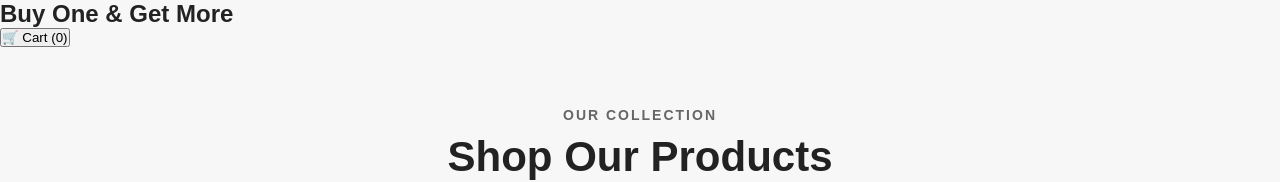
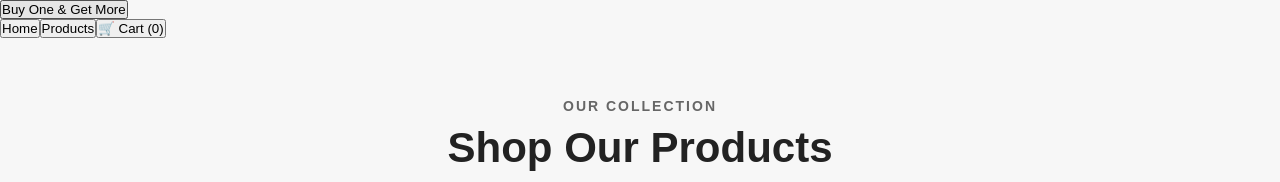
Before and after one commit to jessedavn1/buy-one-and-get-more-shop, a React app in the folder frontend/: page / in a window 1280 px wide. Shown: the top 182 px of the page. Built offline with nearby package versions, Linux system fonts and the light colour scheme; the HTML template or start-up script is replaced by a standard one.

Commit message:
Add store navigation

```diff
--- a/frontend/src/App.jsx
+++ b/frontend/src/App.jsx
@@ -8,20 +8,48 @@ function App() {
   const [showCart, setShowCart] = useState(false);
   const { cartCount } = useCart();
 
+  const handleHomeClick = () => {
+    setShowCart(false);
+  };
+
+  const handleCartClick = () => {
+    setShowCart(true);
+  };
+
   return (
     <main>
       <header className="store-header">
-        <div>
-          <h2>Buy One & Get More</h2>
-        </div>
-
         <button
           type="button"
-          className="cart-button"
-          onClick={() => setShowCart(!showCart)}
+          className="store-logo"
+          onClick={handleHomeClick}
         >
-          🛒 Cart ({cartCount})
+          Buy One & Get More
         </button>
+
+        <nav className="store-nav" aria-label="Main navigation">
+          <button
+            type="button"
+            onClick={handleHomeClick}
+          >
+            Home
+          </button>
+
+          <button
+            type="button"
+            onClick={handleHomeClick}
+          >
+            Products
+          </button>
+
+          <button
+            type="button"
+            className="cart-button"
+            onClick={handleCartClick}
+          >
+            🛒 Cart ({cartCount})
+          </button>
+        </nav>
       </header>
 
       {showCart ? (
@@ -30,7 +58,9 @@ function App() {
         <section className="products-section">
           <div className="section-header">
             <p>OUR COLLECTION</p>
+
             <h1>Shop Our Products</h1>
+
             <span>
               Quality products for your everyday needs.
             </span>
```
